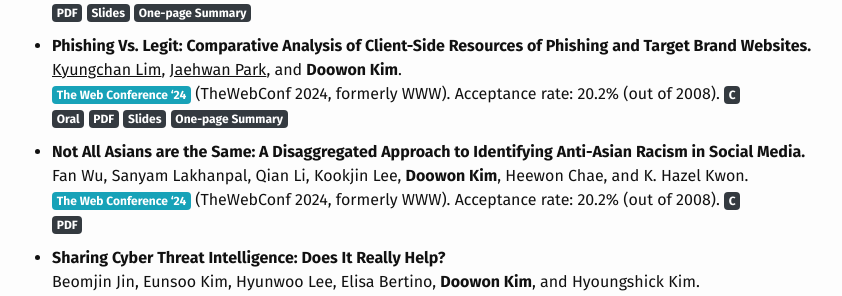
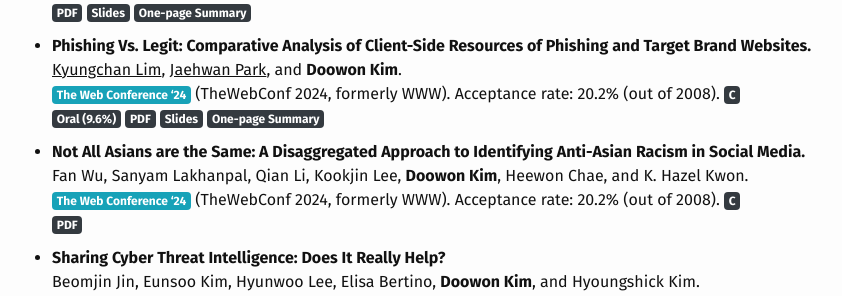
Before and after one commit to lkc0626/test_github_page, a Jekyll site: the page built from _pages/publications.md, in a window 1280 px wide and 900 px high, scrolled down 971 px. Shown: the part 148-444 px from the top of the window, without its empty margins (198-1040 px from the left). Built offline with Jekyll 4.4.1, drawn with Linux system fonts in a browser that asks for light colours; nearby versions of some CDN libraries; comment, search, counter and statistics services are not loaded; a style sheet for code colours, icons or effects is not loaded.

Commit message:
Update publications.md

```diff
--- a/_pages/publications.md
+++ b/_pages/publications.md
@@ -54,7 +54,7 @@ Sanghak Oh<sup>*</sup>, <ins>Kiho Lee</ins><sup>*</sup>, Seonhye Park, **Doowon
 - **Phishing Vs. Legit: Comparative Analysis of Client-Side Resources of Phishing and Target Brand Websites.**
 <ins>Kyungchan Lim</ins>, <ins>Jaehwan Park</ins>, and **Doowon Kim**.
 [<span class="badge badge-info">The Web Conference '24</span>](https://www2024.thewebconf.org) (TheWebConf 2024, formerly WWW). Acceptance rate: 20.2% (out of 2008). <span class="badge badge-dark">C</span>
-<span class="badge badge-dark">Oral</span>
+<span class="badge badge-dark">Oral (9.6%)</span>
 [<span class="badge badge-dark">PDF</span>](https://doowon.github.io/assets/papers/2024/lim_phishing_www24.pdf) [<span class="badge badge-dark">Slides</span>](https://doowon.github.io/assets/papers/2024/WWW_2024_presentation_klim.pdf) [<span class="badge badge-dark">One-page Summary</span>](https://doowon.github.io/assets/papers/2024/ResearchTrack_Security_klim_final.pdf)
 
 
```
